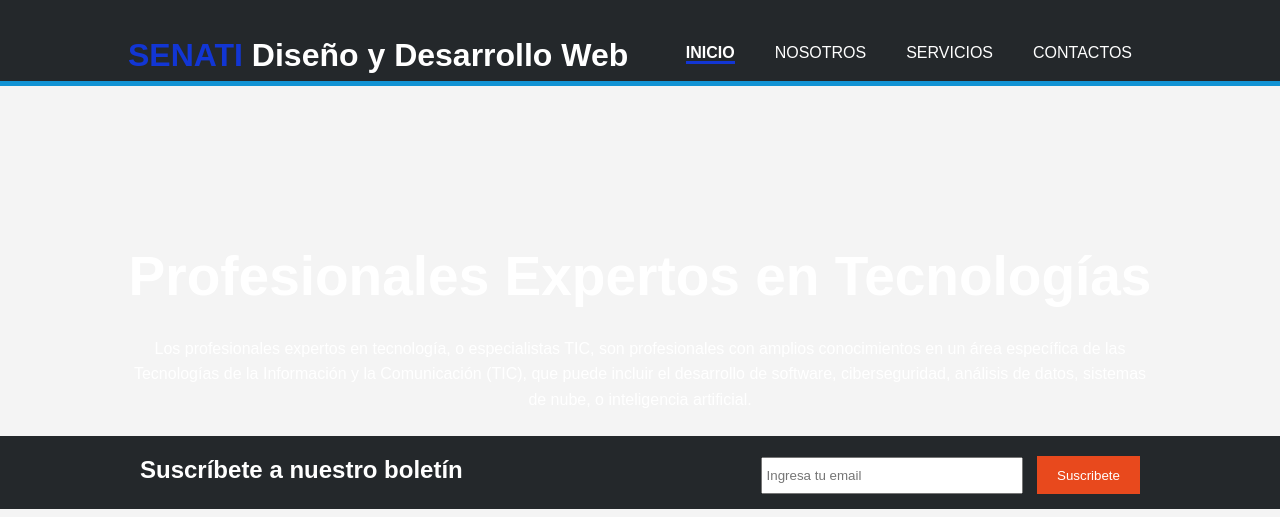
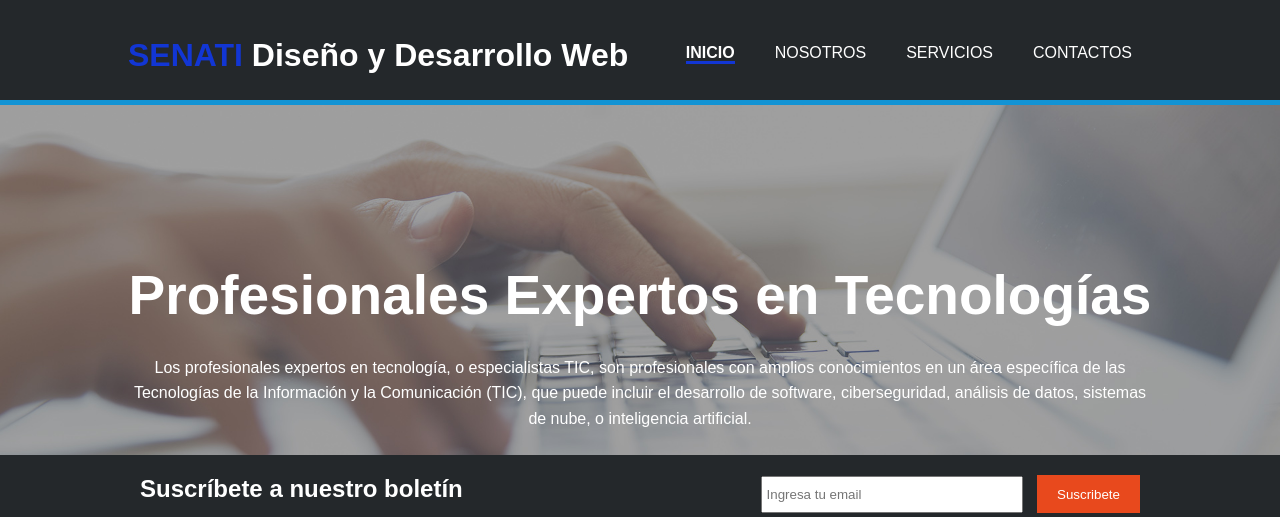
Before and after one commit to tecnopata9/tecnopata.github.io, a plain HTML site: page index.html in a window 1280 px wide. Shown: the top 517 px of the page. Drawn offline with Linux system fonts and the light colour scheme.

Commit message:
Update estilo.css

```diff
--- a/estilo.css
+++ b/estilo.css
@@ -35,19 +35,17 @@ body {
     margin-bottom: 10px;
 }
 
-/* CORRECCIÓN: Evita que el margen del h1 se filtre por encima del header */
 header {
     background: #24282B;
     color: #ffffff;
-    padding-top: 1px; /* 1. Se añade 1px de padding para contener el margen del h1 */
+    padding-top: 30px;
     min-height: 70px;
     border-bottom: 5px solid #1293d4;
     margin-top: 0;
 }
 
-/* CORRECCIÓN: Compensación para mantener el espaciado interno original del header */
 header .contenedor {
-    padding-top: 29px; /* Se compensan los 30px originales (30 - 1 = 29) */
+    /* padding-top: 29px; */
     padding-bottom: 0;
 }
 
@@ -74,7 +72,7 @@ header #marca {
 }
 
 header #marca h1 {
-    margin: 0; /* CORRECCIÓN: Anula el margen superior del h1 */
+    margin: 0;
 }
 
 header nav {
@@ -88,10 +86,9 @@ header .actual a, header a:hover {
     border-bottom: #1236d4 3px solid;
 }
 
-/* Estilos de index.html conservados */
 #cabecera {
     min-height: 250px;
-    background: url('../img/cabecera.jpg') no-repeat 0 -250px;
+    background: url('../cabecera.jpg') no-repeat 0 -250px;
     background-size: cover;
     text-align: center;
     color: #ffffff;
@@ -126,7 +123,6 @@ header .actual a, header a:hover {
     margin-right: 10px;
 }
 
-/* Estilos de index.html conservados */
 #cajas {
     margin-top: 20px;
 }
@@ -258,4 +254,5 @@ footer {
         flex: auto;
         width: 100%;
     }
+
 }
```
